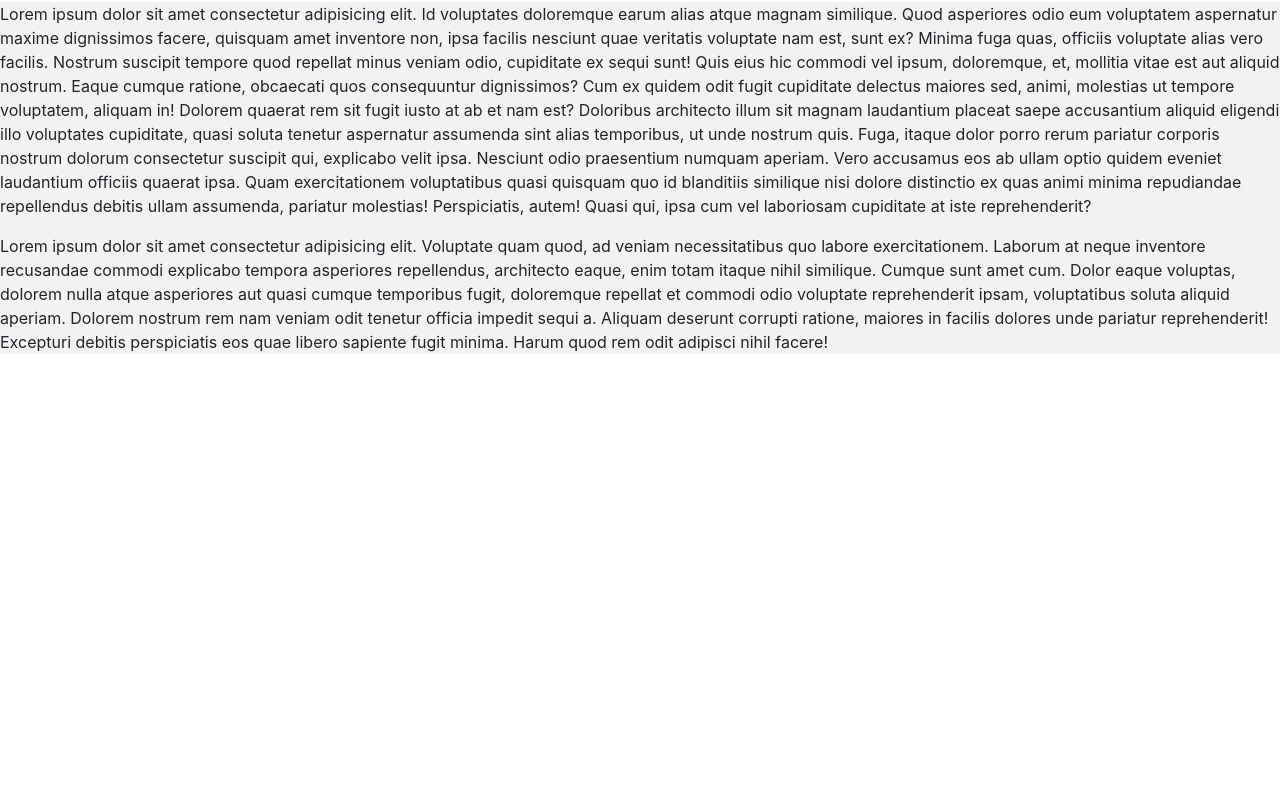
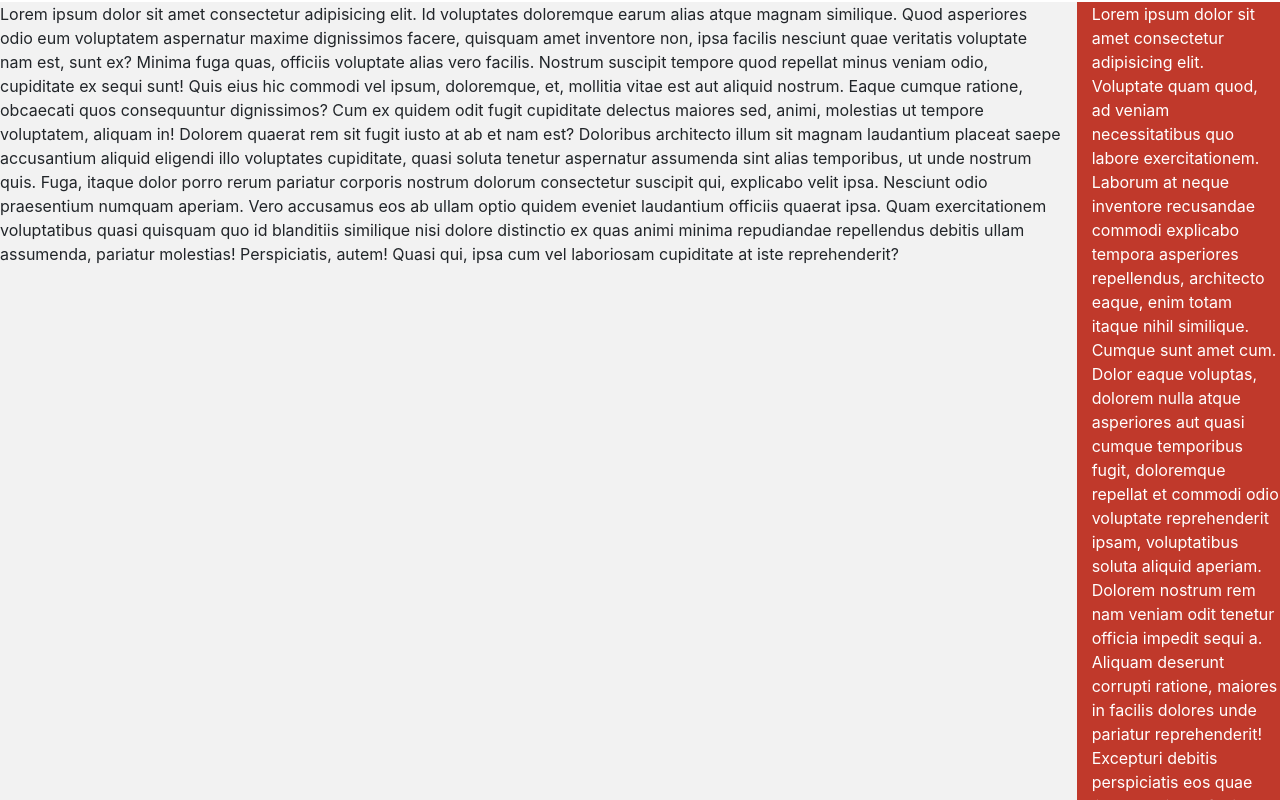
Before and after one commit to teresagorbea/ejercicio-bootstrap-1, a plain HTML site: page index.html in a window 1280 px wide. Shown: the part 54-854 px from the top of the page. Before the commit the page ends 800 px from the top, so only its background shows below. Drawn offline with Linux system fonts and the light colour scheme.

Commit message:
tiposdecolumna

```diff
--- a/css/index.css
+++ b/css/index.css
@@ -5,3 +5,11 @@ header{
 .main{
     background: #f2f2f2;
 }
+aside {
+    background: #c0392b;
+    color: #fff;
+}
+.color1{
+    background: #34495e;
+    color: #fff;
+}
--- a/index.html
+++ b/index.html
@@ -14,11 +14,11 @@
             <h1>Barra de navegación</h1>
         </div>
     </header>
-    <section class="main">
-        <article>
+    <section class="main row">
+        <article class="col-xs-12 col-sm-8 col-md-9 col-lg-10">
             <p>Lorem ipsum dolor sit amet consectetur adipisicing elit. Id voluptates doloremque earum alias atque magnam similique. Quod asperiores odio eum voluptatem aspernatur maxime dignissimos facere, quisquam amet inventore non, ipsa facilis nesciunt quae veritatis voluptate nam est, sunt ex? Minima fuga quas, officiis voluptate alias vero facilis. Nostrum suscipit tempore quod repellat minus veniam odio, cupiditate ex sequi sunt! Quis eius hic commodi vel ipsum, doloremque, et, mollitia vitae est aut aliquid nostrum. Eaque cumque ratione, obcaecati quos consequuntur dignissimos? Cum ex quidem odit fugit cupiditate delectus maiores sed, animi, molestias ut tempore voluptatem, aliquam in! Dolorem quaerat rem sit fugit iusto at ab et nam est? Doloribus architecto illum sit magnam laudantium placeat saepe accusantium aliquid eligendi illo voluptates cupiditate, quasi soluta tenetur aspernatur assumenda sint alias temporibus, ut unde nostrum quis. Fuga, itaque dolor porro rerum pariatur corporis nostrum dolorum consectetur suscipit qui, explicabo velit ipsa. Nesciunt odio praesentium numquam aperiam. Vero accusamus eos ab ullam optio quidem eveniet laudantium officiis quaerat ipsa. Quam exercitationem voluptatibus quasi quisquam quo id blanditiis similique nisi dolore distinctio ex quas animi minima repudiandae repellendus debitis ullam assumenda, pariatur molestias! Perspiciatis, autem! Quasi qui, ipsa cum vel laboriosam cupiditate at iste reprehenderit?</p>
         </article>
-        <aside>
+        <aside class="col-xs-12 col-sm-4 col-md-3 col-lg-2">
             <p>Lorem ipsum dolor sit amet consectetur adipisicing elit. Voluptate quam quod, ad veniam necessitatibus quo labore exercitationem. Laborum at neque inventore recusandae commodi explicabo tempora asperiores repellendus, architecto eaque, enim totam itaque nihil similique. Cumque sunt amet cum. Dolor eaque voluptas, dolorem nulla atque asperiores aut quasi cumque temporibus fugit, doloremque repellat et commodi odio voluptate reprehenderit ipsam, voluptatibus soluta aliquid aperiam. Dolorem nostrum rem nam veniam odit tenetur officia impedit sequi a. Aliquam deserunt corrupti ratione, maiores in facilis dolores unde pariatur reprehenderit! Excepturi debitis perspiciatis eos quae libero sapiente fugit minima. Harum quod rem odit adipisci nihil facere!</p>
         </aside>
     </section>
```
